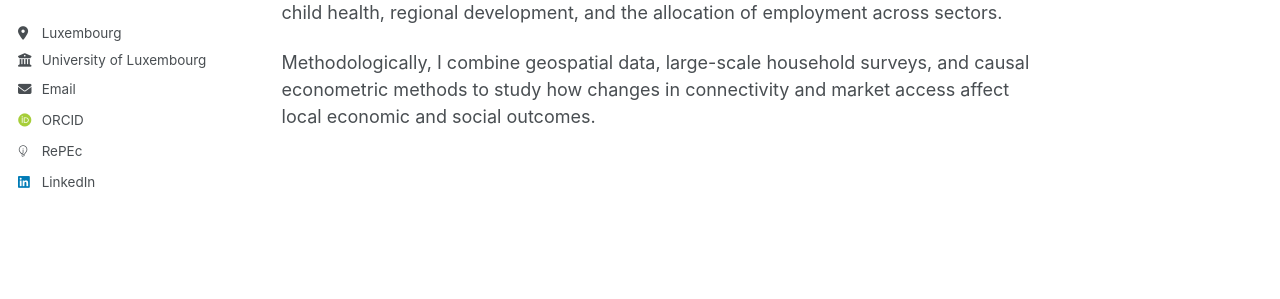
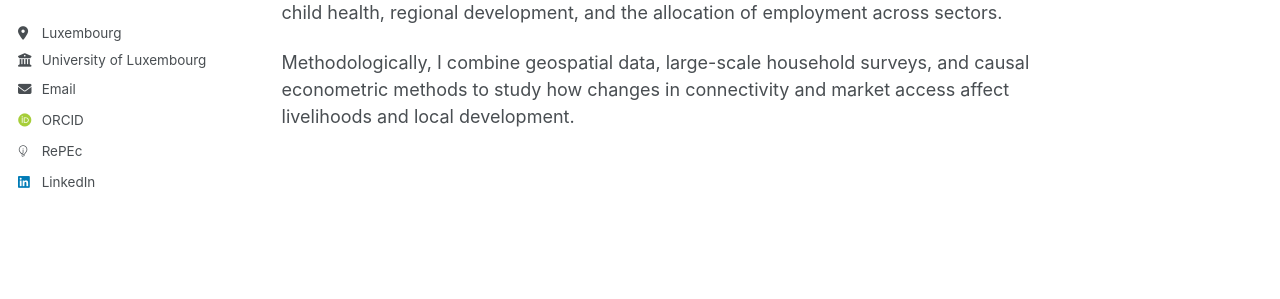
Before and after one commit to EvieGraus/eviegraus.github.io, a Jekyll site: the page built from _pages/about.md, in a window 1280 px wide. Shown: the part 343-642 px from the top of the page. Built offline with Jekyll 4.4.1, drawn with Linux system fonts in a browser that asks for light colours; some web fonts are replaced; a script bundle is joined from its source files by our own code; library files that are not in the unit come from our copies.

Commit message:
Update about.md
Signed-off-by: EvieGraus <grausevie@gmail.com>

```diff
--- a/_pages/about.md
+++ b/_pages/about.md
@@ -12,4 +12,4 @@ I am a PhD candidate in Economics at the University of Luxembourg. My research i
 
 In my dissertation, I study how road infrastructure shapes sustainable and inclusive development in Sub-Saharan Africa. My current projects examine the effects of roads on child health, regional development, and the allocation of employment across sectors.
 
-Methodologically, I combine geospatial data, large-scale household surveys, and causal econometric methods to study how changes in connectivity and market access affect local economic and social outcomes.
+Methodologically, I combine geospatial data, large-scale household surveys, and causal econometric methods to study how changes in connectivity and market access affect livelihoods and local development.
```
